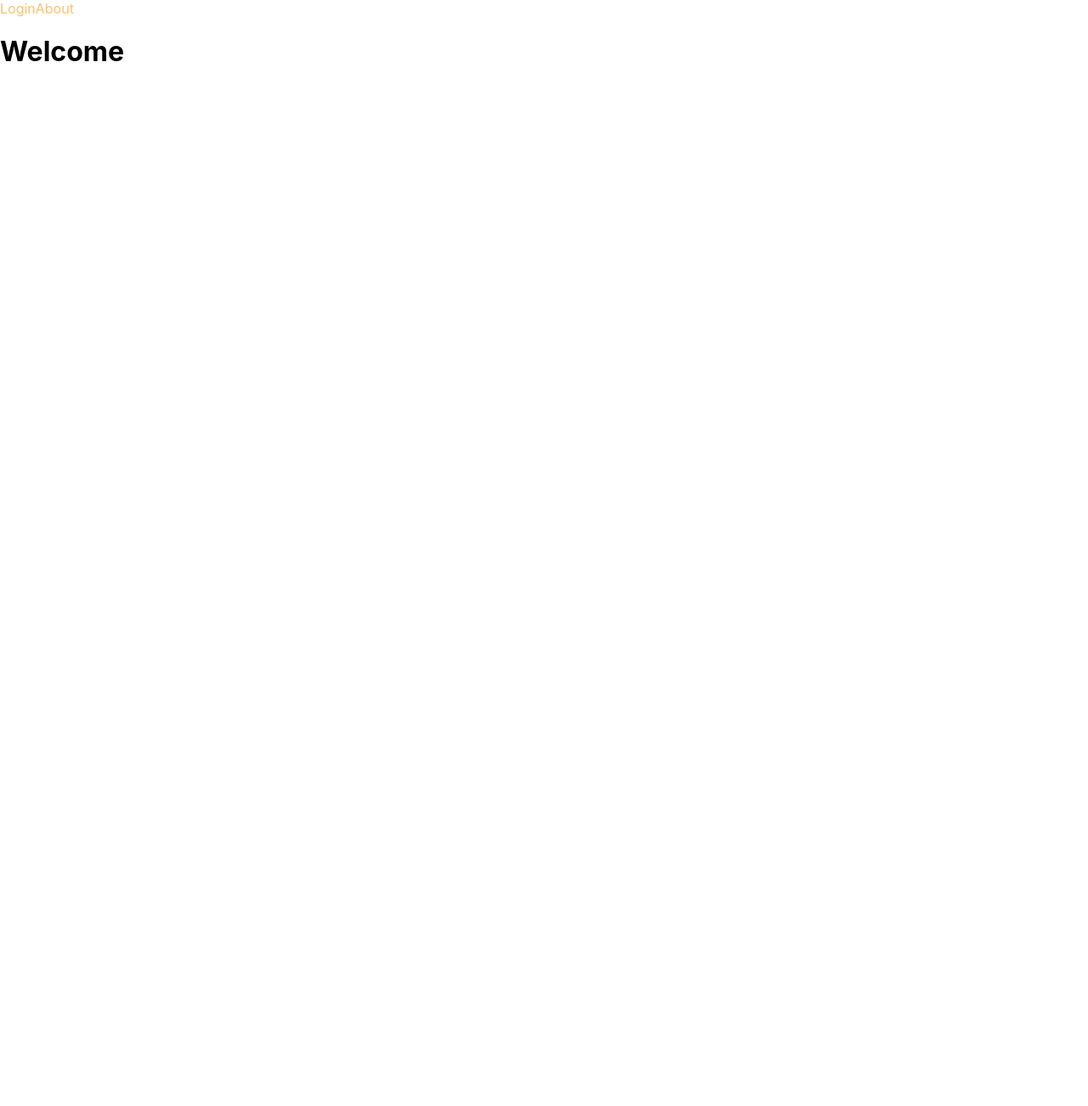
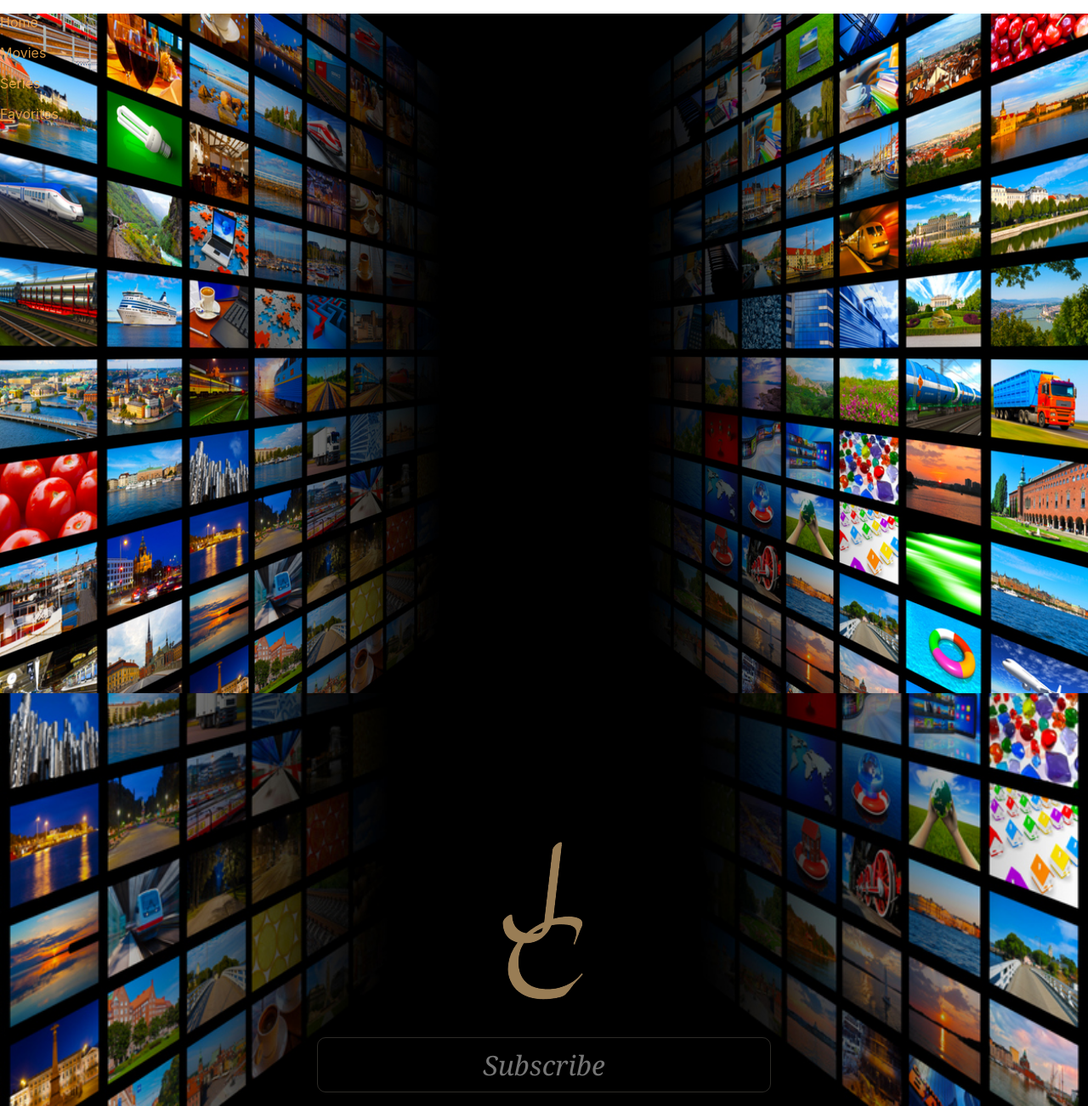
Before and after one commit to WildCodeSchool-2023-09/JS-RemoteFR-jurascripts-P2-Jurastream, a React (Vite) app in the folder frontend/: page / in a window 1280 px wide. Shown: the whole page at 85% size. Before the commit the page ends 800 px from the top, so only its background shows below. Built offline with nearby package versions, Linux system fonts and the light colour scheme; no server answers.

Commit message:
Update Welcome.jsx

```diff
--- a/frontend/src/pages/Welcome.jsx
+++ b/frontend/src/pages/Welcome.jsx
@@ -1,11 +1,22 @@
-import NavBarWelcome from "../components/NavBarWelcome";
+import NavBar from "../components/NavBar";
+import "./Welcome.scss";
+import "../components/NavBar.scss";
 
 function Welcome() {
   return (
-    <div>
-      <NavBarWelcome />
-      <h1>Welcome</h1>
-    </div>
+    <body className="welcome">
+      <div>
+        <nav>
+          <NavBar />
+        </nav>
+        <h2>
+          <img src="./src/assets/LOGO.png" alt="logo" />
+        </h2>
+        <form>
+          <input name="uncontrolled" placeholder="Subscribe" />
+        </form>
+      </div>
+    </body>
   );
 }
 
```
